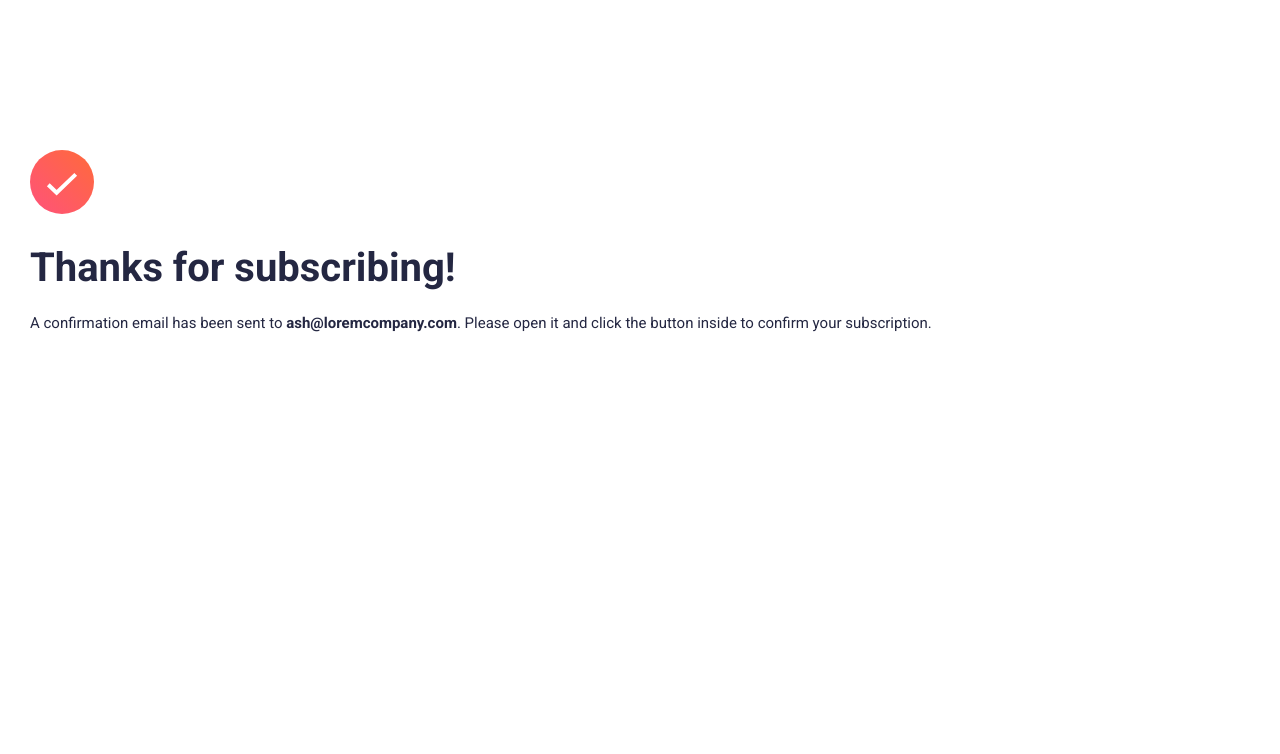
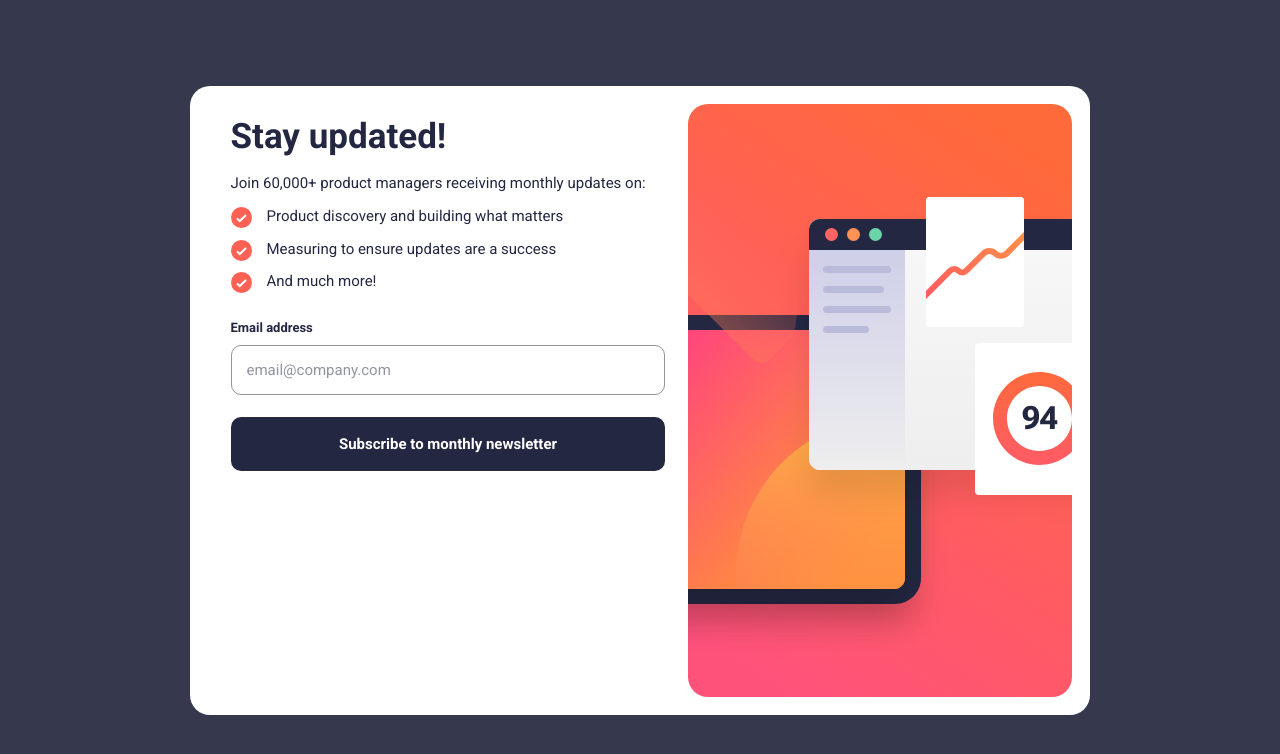
Before and after one commit to better5afe/Newsletter-Sign-Up-Form, a React (Create React App) app: page / in a window 1280 px wide. Shown: the top 754 px of the page. Built offline with nearby package versions, Linux system fonts and the light colour scheme.

Commit message:
fixed background on mobile viewports

```diff
--- a/src/App.scss
+++ b/src/App.scss
@@ -11,8 +11,18 @@
 	}
 }
 
-@media (minw-width: 992px) {
+@media (min-width: 992px) {
 	.main {
-		border-radius: 1rem;
+		position: static;
+		display: flex;
+		width: 900px;
+		min-height: 0;
+		height: 100%;
+		padding: 1.2em;
+		border-radius: 2rem;
+
+		&--confirmation {
+			padding: 0;
+		}
 	}
 }
--- a/src/App.tsx
+++ b/src/App.tsx
@@ -6,10 +6,10 @@ import './App.scss'
 
 const App = () => {
 	return (
-		<main className='main main--confirmation'>
-			{/* <HeroSection />
-			<FormSection /> */}
-			<ConfirmationSection />
+		<main className='main'>
+			<HeroSection />
+			<FormSection />
+			{/* <ConfirmationSection /> */}
 		</main>
 	);
 };
--- a/src/components/HeroSection.scss
+++ b/src/components/HeroSection.scss
@@ -4,4 +4,20 @@
 	top: 0;
 	height: 284px;
 	background-image: url('../assets/images/illustration-sign-up-mobile.svg');
+	background-repeat: no-repeat;
+	background-size: cover;
+	background-position: center;
+	border-bottom-right-radius: 3rem;
+	border-bottom-left-radius: 3rem;
 }
+
+@media (min-width: 992px) {
+	.hero {
+		position: static;
+		height: 593px;
+		width: 400px;
+		background-image: url('../assets/images/illustration-sign-up-desktop.svg');
+		border-radius: 2rem;
+		order: 1;
+	}
+}
--- a/src/index.scss
+++ b/src/index.scss
@@ -24,3 +24,12 @@ input::placeholder {
 	font-size: 1.5rem;
 	color: colors.$dark-slate-grey;
 }
+
+@media (min-width: 992px) {
+	body {
+		min-height: 100vh;
+		display: flex;
+		justify-content: center;
+		align-items: center;
+	}
+}
```
